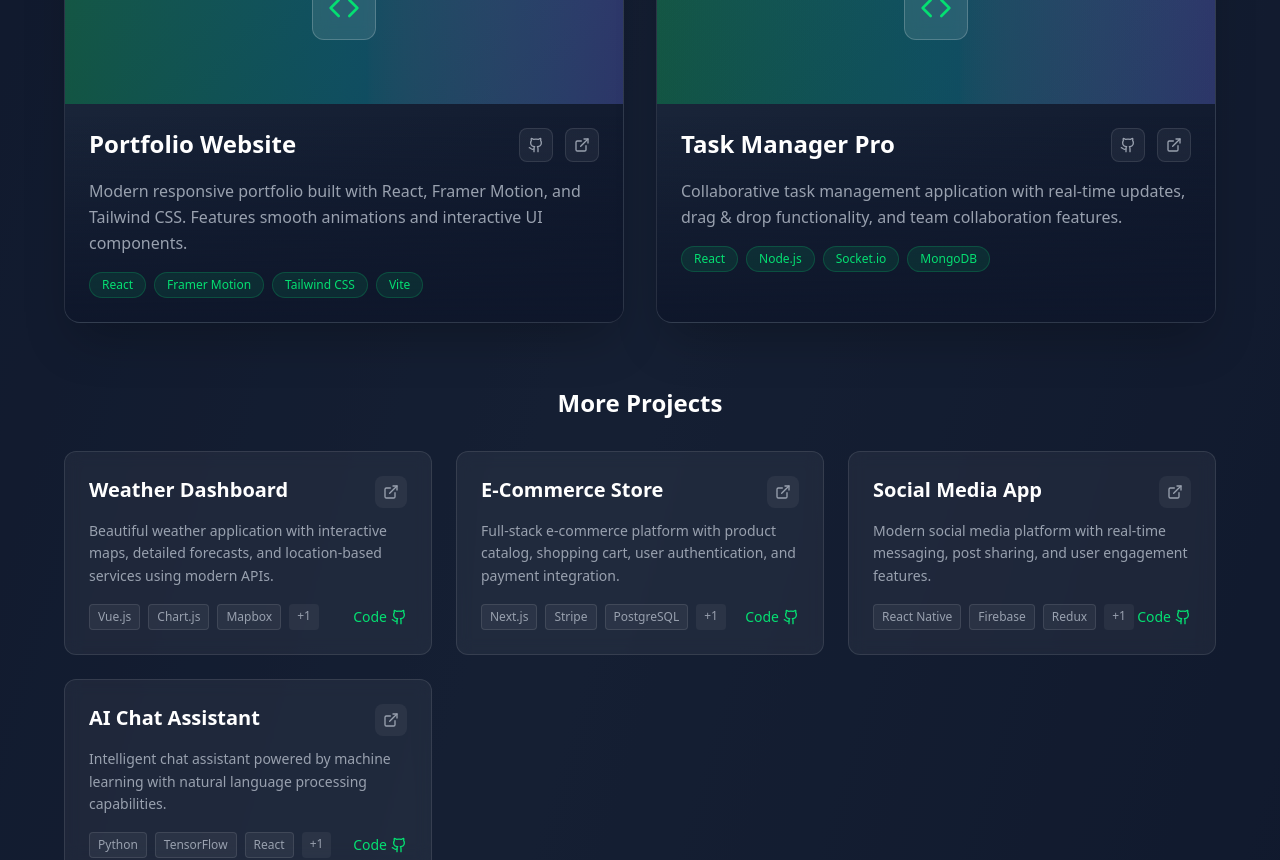
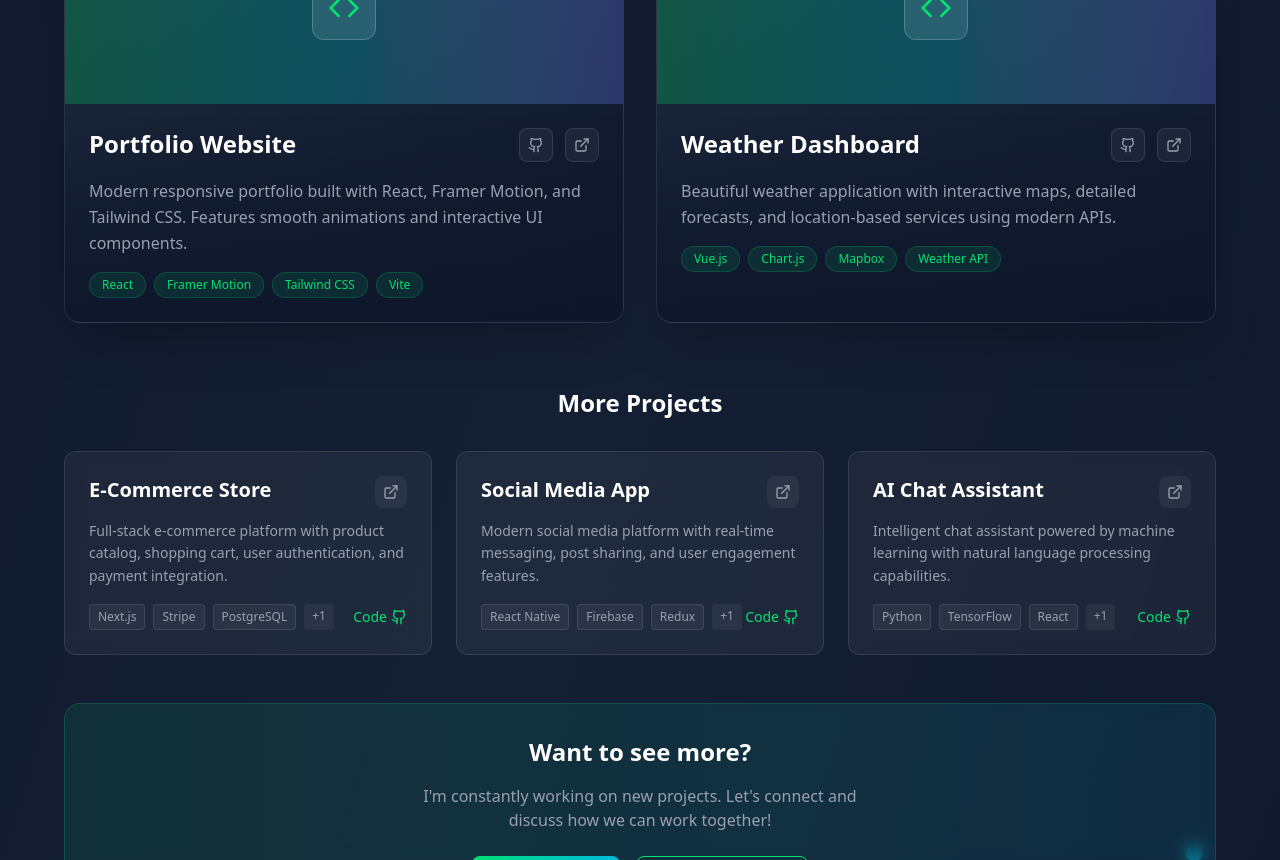
Before and after one commit to Phaneendra-25/Portfolio, a React (Vite) app: page / in a window 1280 px wide. Shown: the part 1940-2800 px from the top of the page. Built offline with nearby package versions, Linux system fonts and the light colour scheme.

Commit message:
Changed a tile

```diff
--- a/src/Projects.jsx
+++ b/src/Projects.jsx
@@ -11,14 +11,6 @@ export default function Projects() {
       technologies: ["React", "Framer Motion", "Tailwind CSS", "Vite"],
       liveUrl: "https://portfolio-five-henna-gkhl64gw9w.vercel.app/", // Add your actual portfolio URL
       githubUrl: "https://github.com/Phaneendra-25", // Add your actual GitHub URL
-      featured: true
-    },
-    {
-      title: "Task Manager Pro",
-      description: "Collaborative task management application with real-time updates, drag & drop functionality, and team collaboration features.",
-      technologies: ["React", "Node.js", "Socket.io", "MongoDB"],
-      liveUrl: "#",
-      githubUrl: "#",
       featured: true
     },
     {
```
